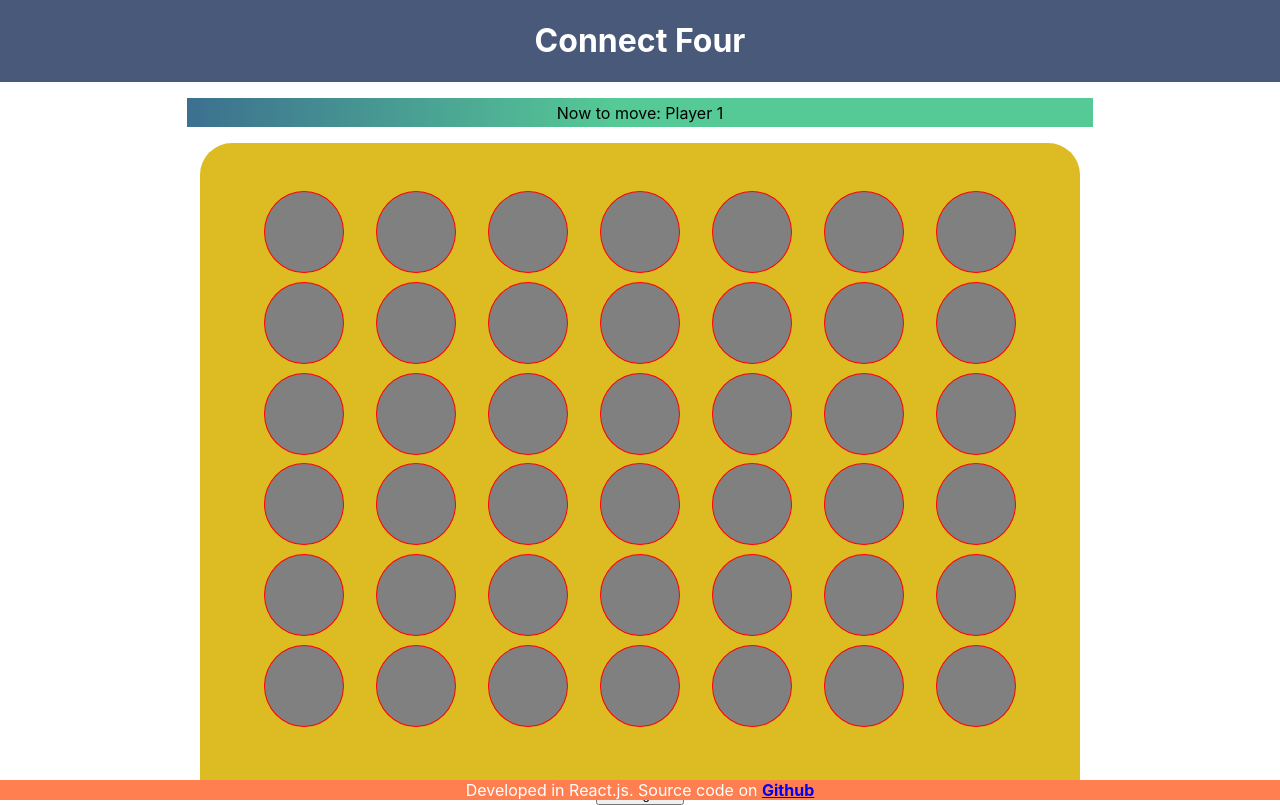
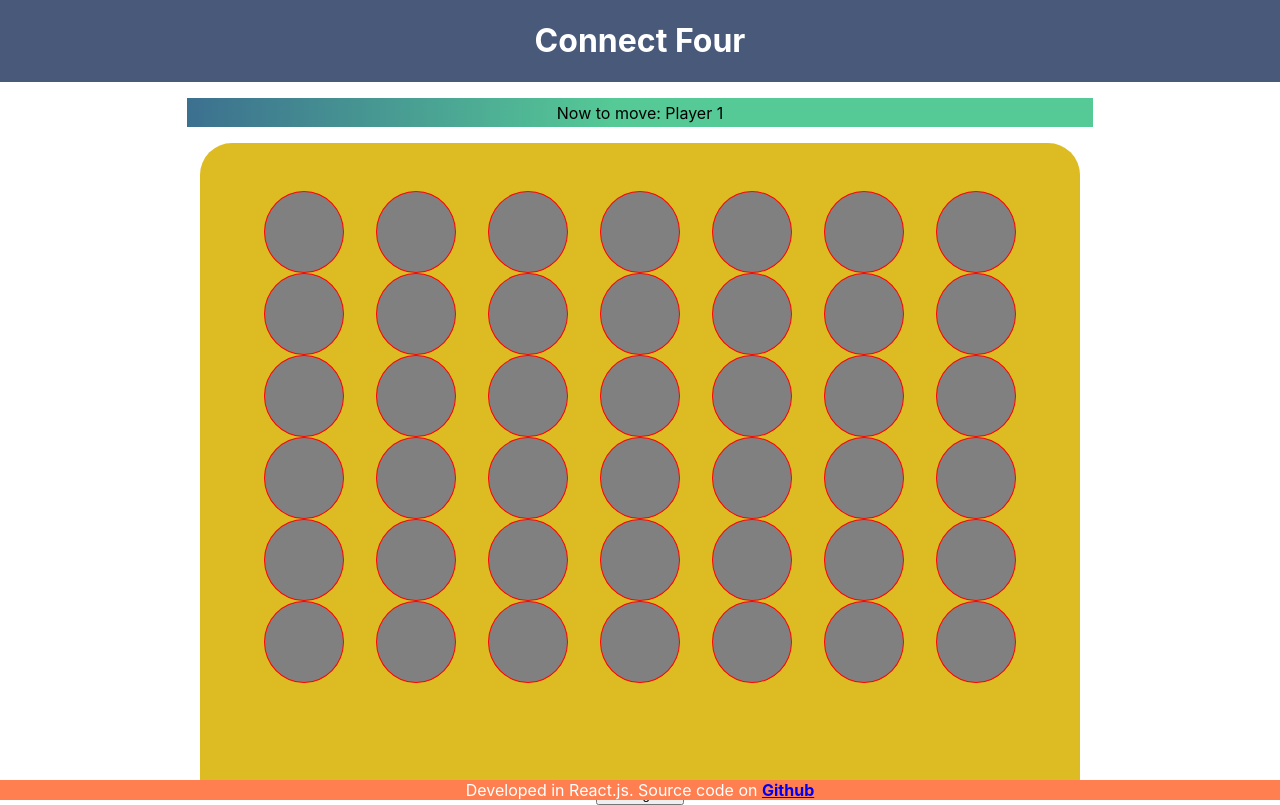
Before and after one commit to theborgh/connect-four, a React (Create React App) app: page / in a window 1280 px wide. Built offline with nearby package versions, Linux system fonts and the light colour scheme.

Commit message:
Rendering fix

```diff
--- a/src/components/MainContent/Board/Board.css
+++ b/src/components/MainContent/Board/Board.css
@@ -1,10 +1,10 @@
 .board {
   display: flex;
+  flex-direction: column;
   width: 55rem;
   height: 40rem;
   margin: 0 auto;
   background-color: rgb(221, 187, 34);
-
   border-top-left-radius: 2rem;
   border-top-right-radius: 2rem;
 }
--- a/src/components/MainContent/Board/Board.jsx
+++ b/src/components/MainContent/Board/Board.jsx
@@ -3,6 +3,7 @@ import './Board.css';
 import PieceHole from './PieceHole/PieceHole';
 import { v4 as uuid } from 'uuid';
 
+// TODO: render them 1 column at a time, in a different DIV, so the column is selectable later
 export default class Board extends Component {
   render() {
     const { pieces } = this.props;
@@ -10,8 +11,10 @@ export default class Board extends Component {
     return (
       <div className="board">
         <div className="pieceholes-container">
-          {pieces.map((column) =>
-            column.map((el) => <PieceHole key={uuid()} value={el} />)
+          {pieces.map((column, i) =>
+            column.map((el, j) => (
+              <PieceHole key={uuid()} value={el} col={i} row={j} />
+            ))
           )}
         </div>
       </div>
--- a/src/components/MainContent/Board/PieceHole/PieceHole.css
+++ b/src/components/MainContent/Board/PieceHole/PieceHole.css
@@ -8,4 +8,5 @@
   margin: 0 1rem;
   /* after margin, 9% is enough space for 7 items but not 8 */
   flex: 1 0 9%;
+  cursor: pointer;
 }
--- a/src/components/MainContent/Board/PieceHole/PieceHole.jsx
+++ b/src/components/MainContent/Board/PieceHole/PieceHole.jsx
@@ -1,6 +1,10 @@
 import React from 'react';
 import './PieceHole.css';
 
-export default function PieceHole() {
-  return <div className="piecehole"></div>;
+const logClick = (col, row) => {
+  console.log('Clicked a hole', col, row);
+};
+
+export default function PieceHole({ col, row }) {
+  return <div className="piecehole" onClick={() => logClick(col, row)}></div>;
 }
```
Also changed, not shown: 2 other files (tests, documents, lock files or other folders).
